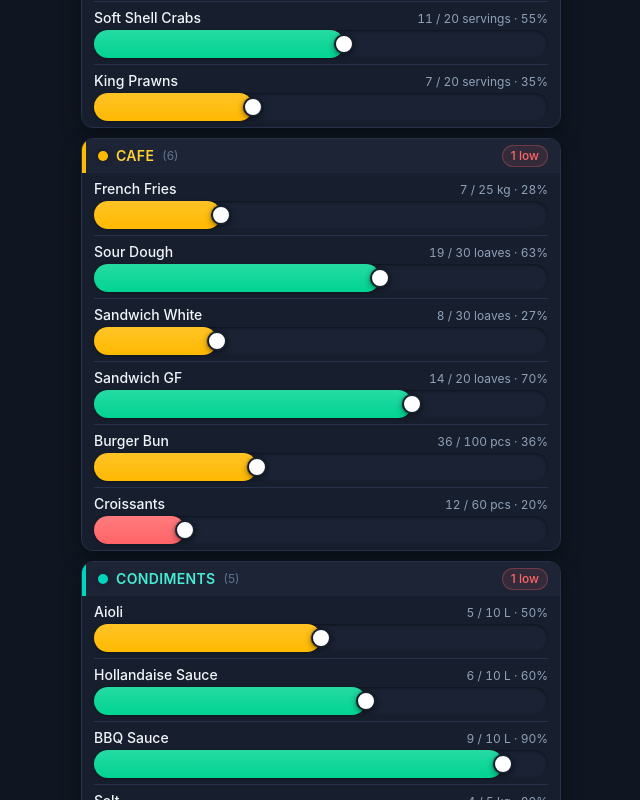
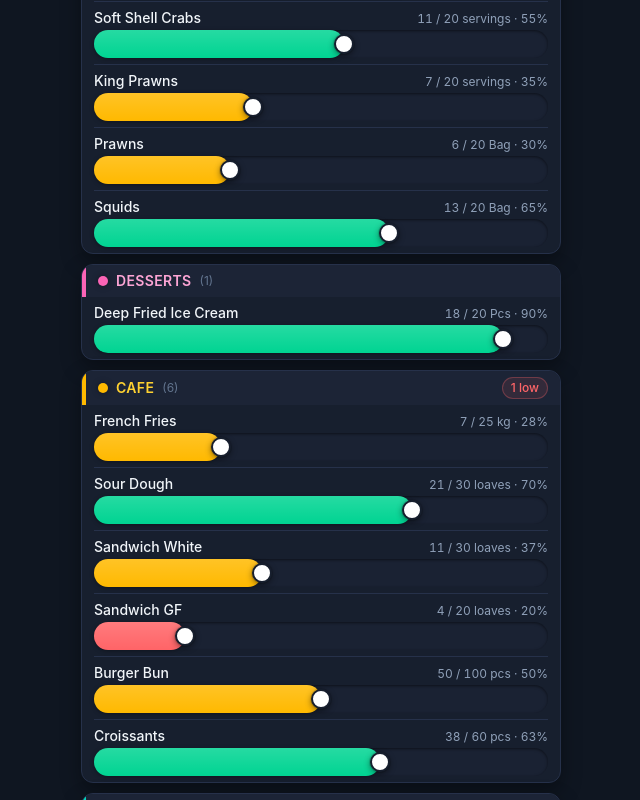
Before and after one commit to nathapon188/t-stocklevels, a React (Vite) app: page / in a window 1280 px wide. Shown: the part 920-1720 px from the top of the page, without its empty margins (319-959 px from the left). Built offline with nearby package versions, Linux system fonts and the light colour scheme.

Commit message:
Add Prawns, Squids, and Desserts category
Wire up the new Desserts category type and colour metadata that
were missing, so the build type-checks correctly.

```diff
--- a/src/data.ts
+++ b/src/data.ts
@@ -1,4 +1,4 @@
-export type Category = 'Entree' | 'Main' | 'Cafe' | 'Condiments' | 'Packaging Items'
+export type Category = 'Entree' | 'Main' | 'Desserts' | 'Cafe' | 'Condiments' | 'Packaging Items'
 
 export type Group = 'Food Items' | 'Packaging Items'
 
@@ -27,6 +27,8 @@ const items: Omit<StockItem, 'id' | 'stock'>[] = [
   { name: 'Wagyu', unit: 'servings', max: 20, category: 'Main' },
   { name: 'Soft Shell Crabs', unit: 'servings', max: 20, category: 'Main' },
   { name: 'King Prawns', unit: 'servings', max: 20, category: 'Main' },
+  { name: 'Prawns', unit: 'Bag', max: 20, category: 'Main' },
+  { name: 'Squids', unit: 'Bag', max: 20, category: 'Main' },
 
   { name: 'French Fries', unit: 'kg', max: 25, category: 'Cafe' },
   { name: 'Sour Dough', unit: 'loaves', max: 30, category: 'Cafe' },
@@ -40,6 +42,10 @@ const items: Omit<StockItem, 'id' | 'stock'>[] = [
   { name: 'BBQ Sauce', unit: 'L', max: 10, category: 'Condiments' },
   { name: 'Salt', unit: 'kg', max: 5, category: 'Condiments' },
   { name: 'Pepper', unit: 'kg', max: 5, category: 'Condiments' },
+
+  { name: 'Deep Fried Ice Cream', unit: 'Pcs', max: 20, category: 'Desserts' },
+
+
 
   { name: '#1 Uncoated Paper Tray', unit: 'pcs', max: 100, category: 'Packaging Items', subgroup: 'Trays & Containers' },
   { name: 'Sandwich Wedge', unit: 'pcs', max: 100, category: 'Packaging Items', subgroup: 'Trays & Containers' },
@@ -65,6 +71,7 @@ const items: Omit<StockItem, 'id' | 'stock'>[] = [
 export const CATEGORY_ORDER: Category[] = [
   'Entree',
   'Main',
+  'Desserts',
   'Cafe',
   'Condiments',
   'Packaging Items',
@@ -75,6 +82,7 @@ export const GROUP_ORDER: Group[] = ['Food Items', 'Packaging Items']
 export const CATEGORY_GROUP: Record<Category, Group> = {
   Entree: 'Food Items',
   Main: 'Food Items',
+  Desserts: 'Food Items',
   Cafe: 'Food Items',
   Condiments: 'Food Items',
   'Packaging Items': 'Packaging Items',
@@ -95,6 +103,12 @@ export const CATEGORY_META: Record<
     border: 'border-violet-400',
     text: 'text-violet-300',
     accent: 'accent-violet-400',
+  },
+  Desserts: {
+    dot: 'bg-pink-400',
+    border: 'border-pink-400',
+    text: 'text-pink-300',
+    accent: 'accent-pink-400',
   },
   Cafe: {
     dot: 'bg-amber-400',
```
